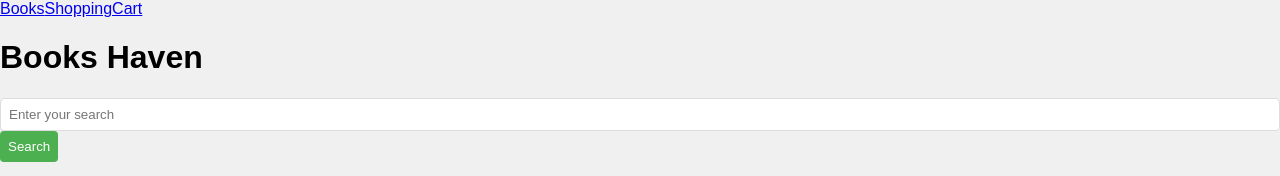
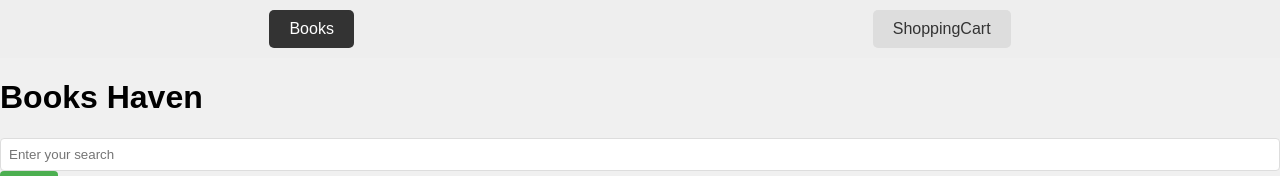
Before and after one commit to BeatriceNjeriMwangi/Book-app, a React (Create React App) app: page / in a window 1280 px wide. Shown: the top 176 px of the page. Built offline with nearby package versions, Linux system fonts and the light colour scheme; no server answers.

Commit message:
Readme.MD and CSS done

```diff
--- a/src/Components/Navbar.js
+++ b/src/Components/Navbar.js
@@ -1,7 +1,6 @@
-
 import React from 'react';
 import { Link, useLocation } from 'react-router-dom';
-// import '../styles/bookslist.css';
+import "../styles/navbar.css"
 
 const Navbar = () => {
   const location = useLocation();
--- a/src/pages/BookDetails.js
+++ b/src/pages/BookDetails.js
@@ -1,12 +1,8 @@
-
 import React from "react";
 
-
-const BookDetails = ({ book, onAddToCart }) => {
+const BookDetails = ({ book, onGoBack }) => {
   return (
     <div className="book-details-template">
-
-
       <p>Author: {book.author}</p>
       <p>{book.description}</p>
       <p>Year: {book.publicationYear}</p>
@@ -14,10 +10,9 @@ const BookDetails = ({ book, onAddToCart }) => {
       <p>Rating: {book.rating} Number of ratings: {book.ratings}</p>
       <p>Price: {book.price}</p>
       <p>Availability: {book.availability}</p>
-
+      <button onClick={onGoBack}>Go Back</button>
     </div>
   );
 };
 
-
 export default BookDetails;
--- a/src/pages/Books.js
+++ b/src/pages/Books.js
@@ -11,8 +11,8 @@ const BookList = ({ books, addToCart }) => {
     setSelectedBook(book);
   };
 
-  const handleAddCartClick = (book) => {
-    onAddToCart(book);
+  const handleGoBack = () => {
+    setSelectedBook(null);
   };
 
   const filteredBooks = books.filter((book) =>
@@ -31,7 +31,7 @@ const BookList = ({ books, addToCart }) => {
             <button onClick={() => addToCart(book)}>Add to Cart</button>
             <button onClick={() => handleDetailsClick(book)}>Details</button>
             {selectedBook && selectedBook.id === book.id && (
-              <BookDetails book={selectedBook} addToCart={addToCart} />
+              <BookDetails book={selectedBook} addToCart={addToCart} onGoBack={handleGoBack} />
 
             )}
           </div>
--- /dev/null
+++ b/src/styles/navbar.css
@@ -0,0 +1,26 @@
+nav {
+    display: flex;
+    justify-content: space-around;
+    background-color: #eee;
+    padding: 10px;
+  }
+
+  .nav-link {
+    display: inline-block;
+    padding: 10px 20px;
+    text-decoration: none;
+    color: #333;
+    background-color: #ddd;
+    border-radius: 5px;
+    transition: background-color 0.3s ease;
+  }
+
+  .nav-link:hover {
+    background-color: #555;
+    color: #fff;
+  }
+
+  .nav-link.active {
+    background-color: #333;
+    color: #fff;
+  }
```
Also changed, not shown: 1 other file (tests, documents, lock files or other folders).
